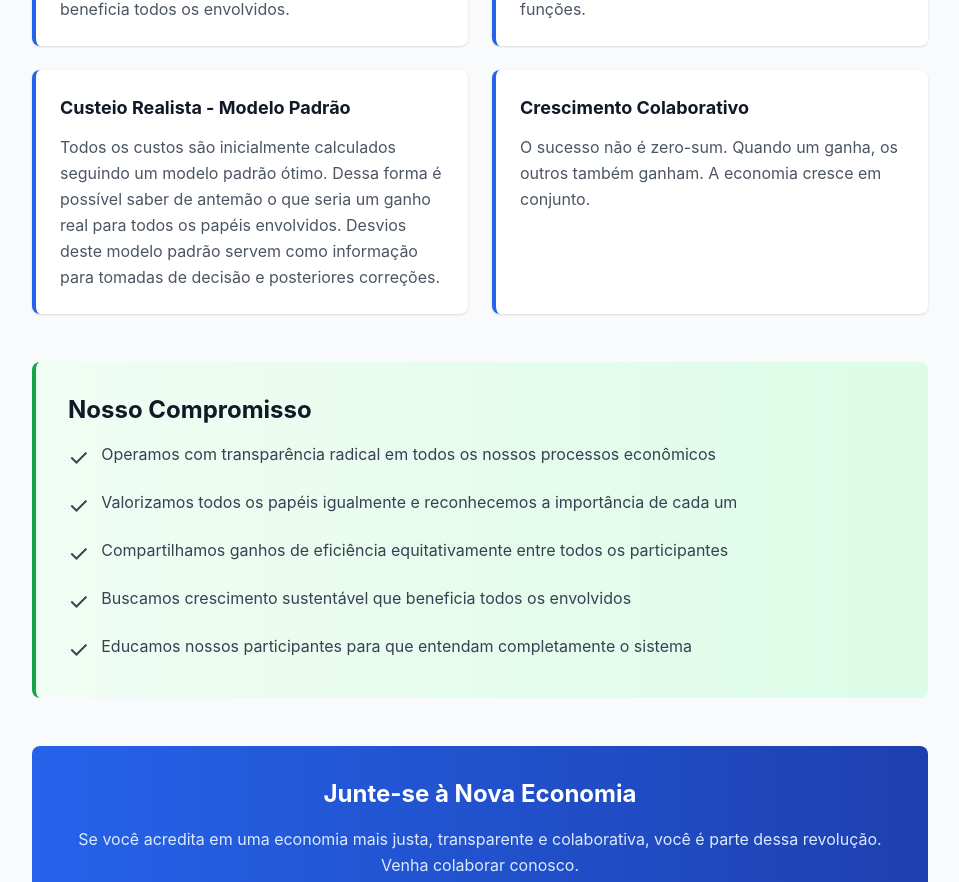
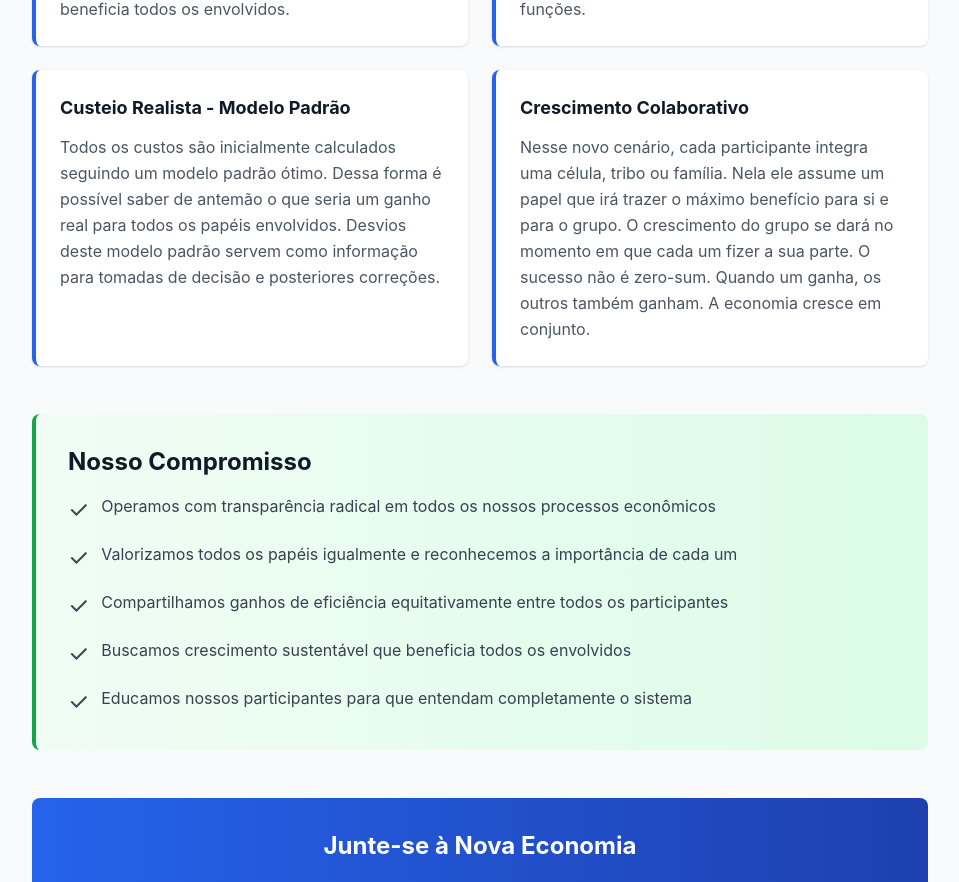
Before and after one commit to ehrigoni/site-economy, a Next.js app in the folder site-economy/: page /manifesto in a window 1280 px wide. Shown: the part 951-1833 px from the top of the page, without its empty margins (160-1119 px from the left). Built offline with nearby package versions, Linux system fonts and the light colour scheme.

Commit message:
refactor: atualizar princípio de Crescimento Colaborativo com novo contexto

```diff
--- a/site-economy/src/app/manifesto/page.tsx
+++ b/site-economy/src/app/manifesto/page.tsx
@@ -22,7 +22,7 @@ export default function ManifestoPage() {
     },
     {
       title: 'Crescimento Colaborativo',
-      description: 'O sucesso não é zero-sum. Quando um ganha, os outros também ganham. A economia cresce em conjunto.',
+      description: 'Nesse novo cenário, cada participante integra uma célula, tribo ou família. Nela ele assume um papel que irá trazer o máximo benefício para si e para o grupo. O crescimento do grupo se dará no momento em que cada um fizer a sua parte. O sucesso não é zero-sum. Quando um ganha, os outros também ganham. A economia cresce em conjunto.',
     },
   ]
 
```
